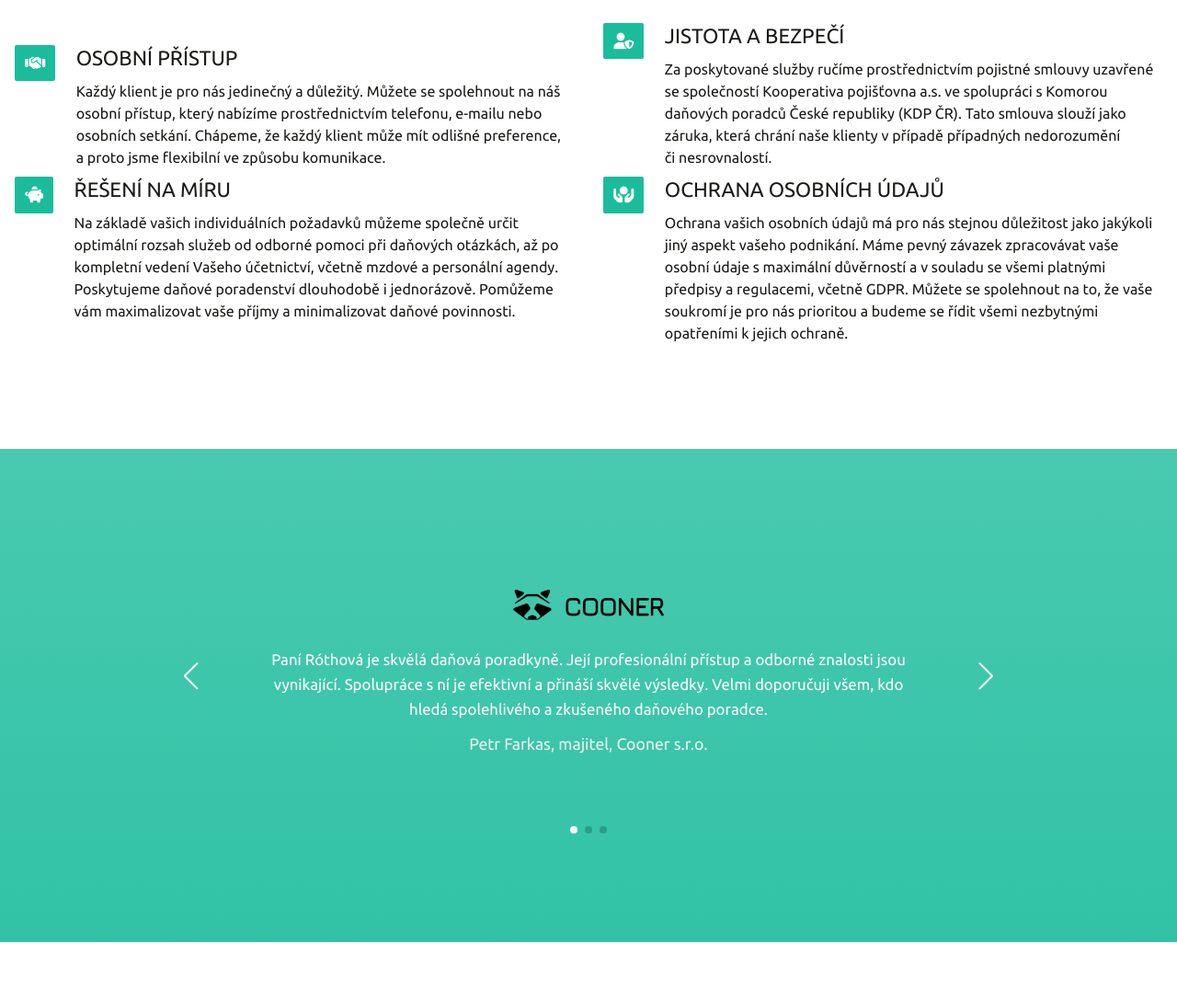
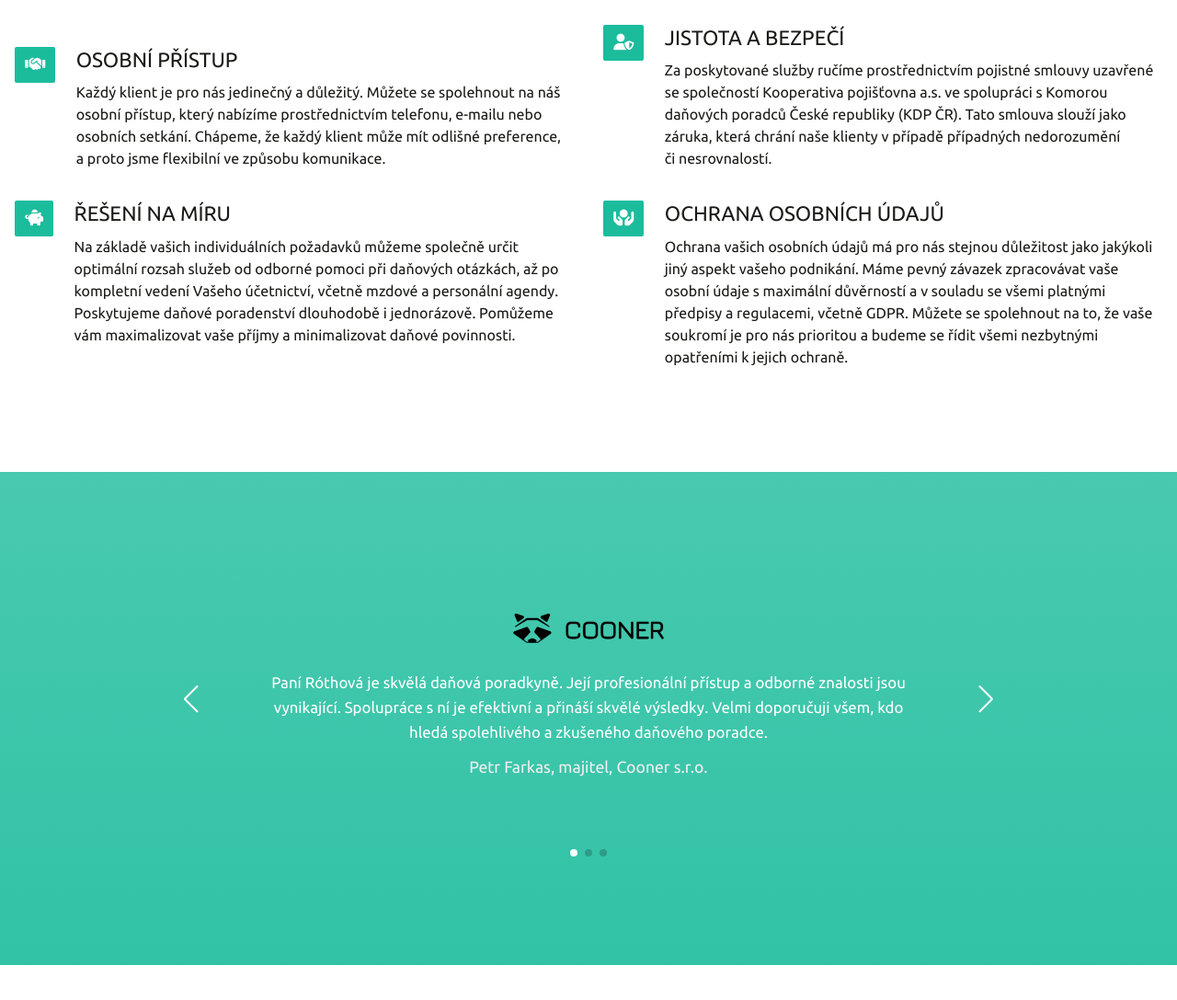
Before and after one commit to marihra/rothova-dane-ucetnictvi, a website: page src/index.html in a window 1280 px wide. Shown: the part 2359-3446 px from the top of the page at 92% size. Drawn offline with nearby package versions, Linux system fonts and the light colour scheme; files that its build step writes are made by us from their sources.

Commit message:
Fix fix single letter words function, add paddings

```diff
--- a/gulp/version.json
+++ b/gulp/version.json
@@ -1,3 +1,3 @@
 {
-    "main": "20240229194424"
+    "main": "20240229200755"
 }
--- a/src/js/app.js
+++ b/src/js/app.js
@@ -58,12 +58,19 @@ function fixSingleLetterWords(text) {
     return fixedText;
   }
 
-// Apply the function to <p> elements
-const paragraphs = document.getElementsByTagName('p');
-for (let i = 0; i < paragraphs.length; i++) {
-  const paragraph = paragraphs[i];
-  paragraph.innerHTML = fixSingleLetterWords(paragraph.innerHTML);
-}
+  function applyFixToElements(tagName) {
+    const elements = document.getElementsByTagName(tagName);
+    for (let i = 0; i < elements.length; i++) {
+      const element = elements[i];
+      element.innerHTML = fixSingleLetterWords(element.innerHTML);
+    }
+  }
+
+  // Apply the function to <p> elements
+  applyFixToElements('p');
+
+  // Apply the function to <h2> elements
+  applyFixToElements('h2');
 
 document.addEventListener("DOMContentLoaded", function() {
   // Initialize AOS
--- a/src/scss/styles.scss
+++ b/src/scss/styles.scss
@@ -71,9 +71,8 @@ $swiper-navigation-size: 30px;
   }
 
   body {
+    overscroll-behavior: none;
     overflow: auto;
-    overscroll-behavior: none;
-    // overflow: hidden;
   }
 
   .center {
@@ -277,6 +276,7 @@ $swiper-navigation-size: 30px;
   .about-item {
     margin: 0;
     display: flex;
+    padding-top: 1.5rem;
 
     div h3 {
       margin-top: 0;
@@ -334,7 +334,7 @@ $swiper-navigation-size: 30px;
     justify-content: center;
     align-items: center;
     flex-direction: column;
-    padding: 3rem 0.9rem 1.5rem;
+    padding: 2rem 0;
     &>* {
       width: 100%;
     }
@@ -542,6 +542,10 @@ $swiper-navigation-size: 30px;
       gap: 2rem;
     }
 
+    #features {
+      padding-top: 5.1rem;
+    }
+
     .services-item {
       margin: 0;
     }
```
Also changed, not shown: css/styles.min.css, dist/css/styles.min.css, dist/js/app.min.js, js/app.min.js.
